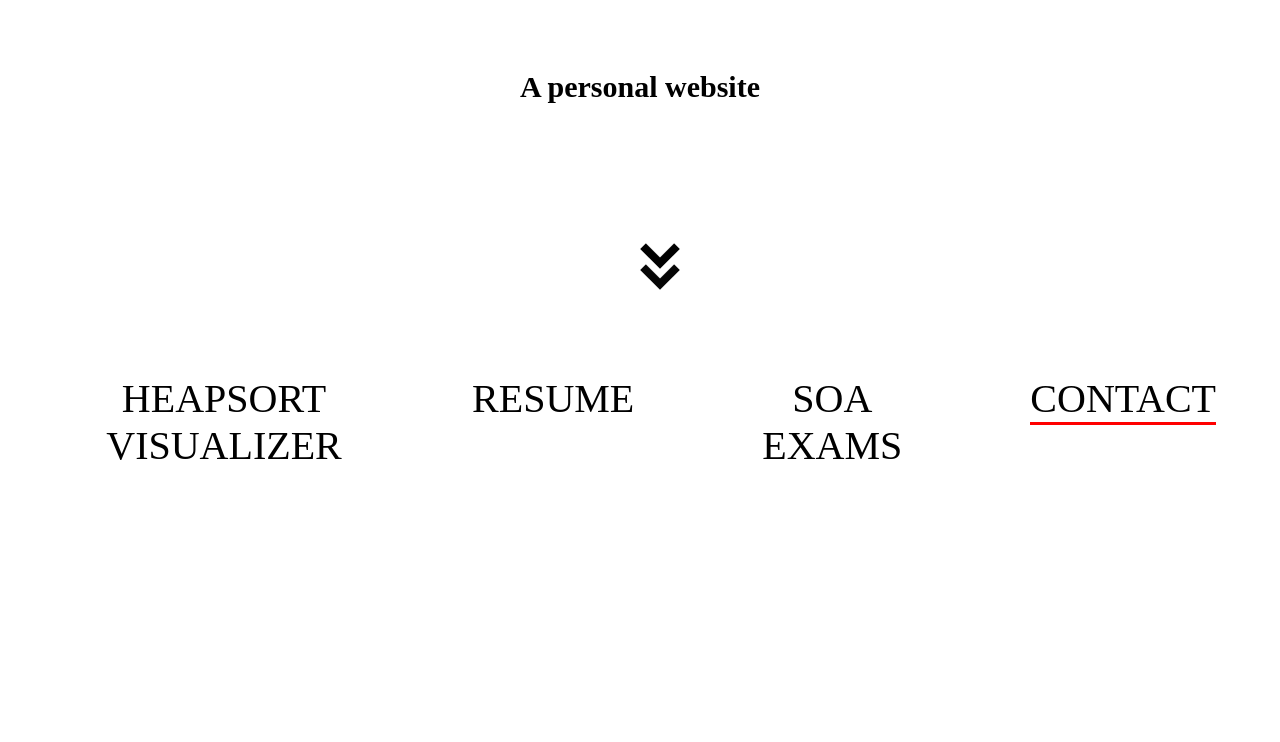
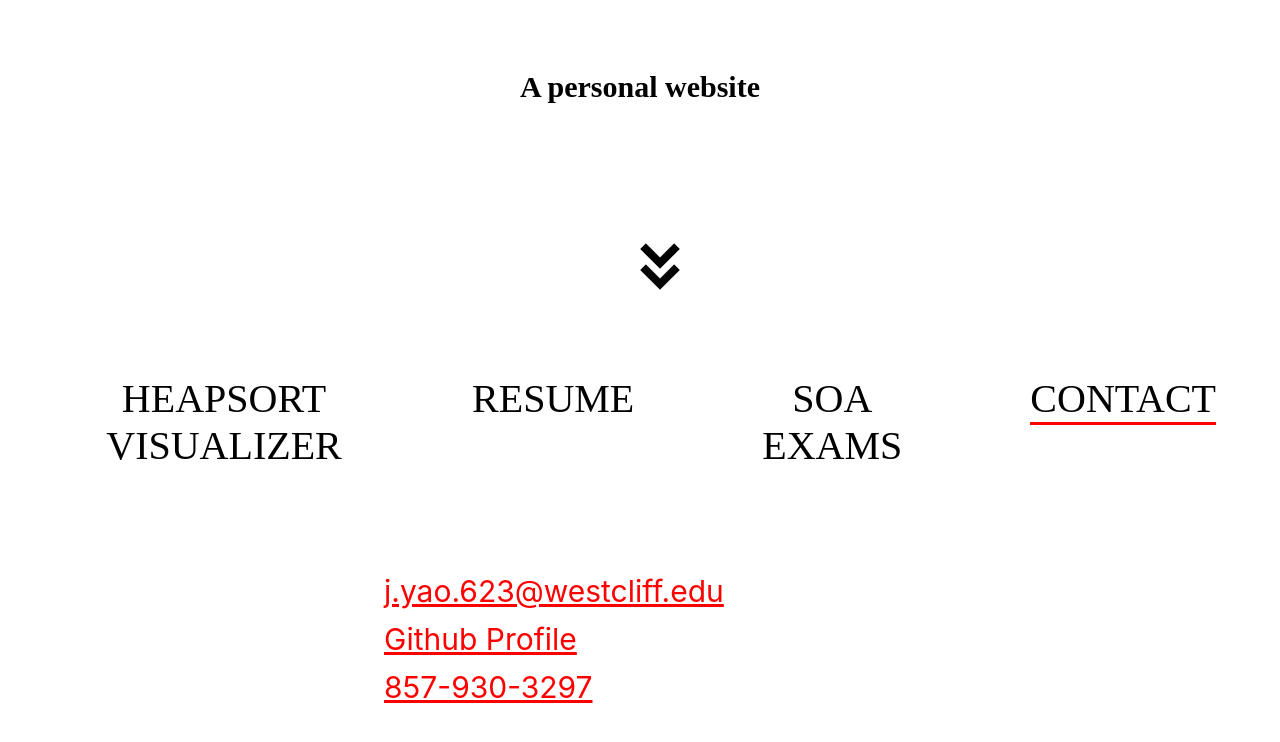
Before and after one commit to konoby/Personal-website-1, a React (Create React App) app in the folder client/: page / in a window 1280 px wide. Both pictures are taken after a click on the button "CONTACT". Shown: the part 473-1215 px from the top of the page. Built offline with nearby package versions, Linux system fonts and the light colour scheme.

Commit message:
Add contact info

```diff
--- /dev/null
+++ b/client/src/Components/Contact.js
@@ -0,0 +1,18 @@
+import React from "react";
+import "../Styles/contact.css"
+class Con extends React.Component{
+   constructor(props){
+    super(props);
+   };
+
+    render(){
+        return(<div class = "contact-container">
+            <a title= "E-mail" href = "mailto:j.yao.623@westcliff.edu?subject = Feedback&body = Message">
+            j.yao.623@westcliff.edu
+</a>
+        <a href="https://github.com/konoby">Github Profile</a>
+        <a href = "tel:857-930-3297">857-930-3297 </a>
+        </div>)
+    }
+}
+export default Con;
--- a/client/src/Components/Nav.js
+++ b/client/src/Components/Nav.js
@@ -3,6 +3,7 @@ import '../Styles/Nav.css'
 import Tree from './Tree'
 import Resume from './Resume';
 import Soa from './SOA';
+import Con from './Contact';
 class Navbar extends React.Component{
     constructor(props){
         super(props);
@@ -66,7 +67,7 @@ componentDidMount(){
             toshow= <Soa/>
         }
         else{
-            toshow = <div></div>
+            toshow = <Con/>
         }
 
         return (<div><nav class="navbar">
--- /dev/null
+++ b/client/src/Styles/contact.css
@@ -0,0 +1,13 @@
+.contact-container{
+    height:100vh;
+    width: 100vw;
+}
+.contact-container a{
+    display: flex;
+
+    position: relative;
+    color: red;
+    top: 30%;
+    left:30%;
+    font-size: 30px;
+}
```
